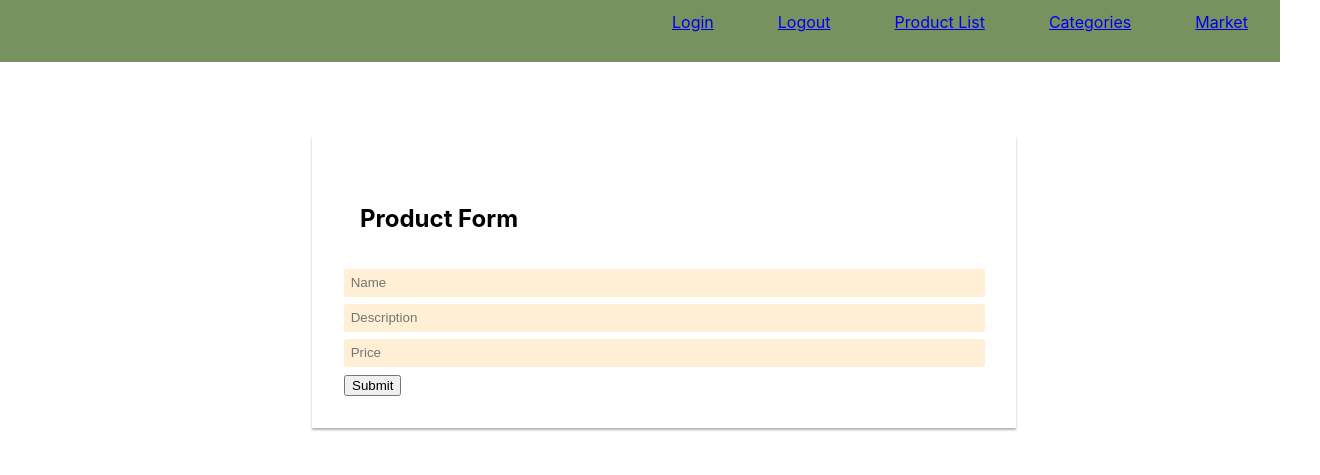
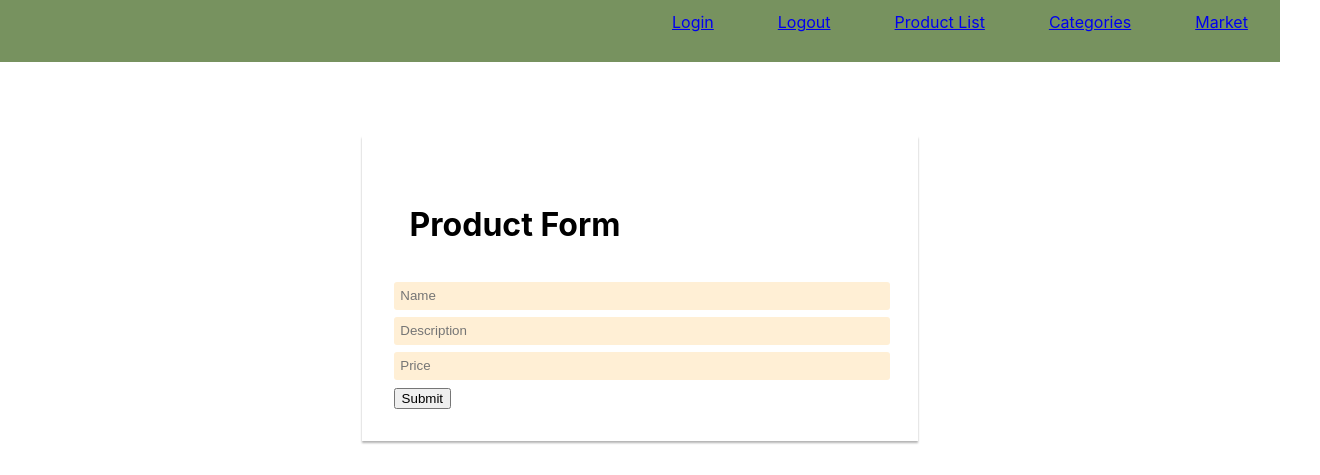
Before and after one commit to African-Marketplace-12-2020/front-end, a React (Create React App) app in the folder african-marketplace/: page /product-list in a window 1280 px wide. Shown: the part 121-596 px from the top of the page, 1320 px wide, since content can reach past the window. Built offline with nearby package versions, Linux system fonts and the light colour scheme; no server answers; sample sign-in values are in the browser's storage.

Commit message:
Reduced the width of the ItemCards so they take up the full width of the view in desktop.

```diff
--- a/african-marketplace/src/components/ItemCard.js
+++ b/african-marketplace/src/components/ItemCard.js
@@ -8,7 +8,7 @@ import EditProduct from './forms/EditProduct';
 const Container = styled.div`
   border: black solid 2px;
   background-color: #ffefd5;
-  width: 360px;
+  width: 325px;
   border-radius: 10px;
   box-shadow: 2px 2px #77925f;
   border: #77925f solid 1px;
--- a/african-marketplace/src/components/ProductList.js
+++ b/african-marketplace/src/components/ProductList.js
@@ -6,9 +6,8 @@ import ProductForm from '../components/forms/ProductForm';
 import CircleLoader from '../CircleLoader';
 import styled from "styled-components";
 
-const Container = styled.nav`
+const Container = styled.div`
   height: 10vh;
-  width: 100%;
   margin: 0.5rem;
   padding: 1rem;
   background: #fff;
@@ -18,7 +17,6 @@ const Container = styled.nav`
 `;
 
 const FlexContainer = styled.div`
-    margin: 0 auto;
     width: 100%;
     display: flex;
     flex-direction: row;
--- a/african-marketplace/src/components/forms/ProductForm.js
+++ b/african-marketplace/src/components/forms/ProductForm.js
@@ -25,7 +25,7 @@ const FlexContainer = styled.div`
 export const FormGroup = styled.form`
 	color: black;
     display: block;
-	  width: 50%;
+	  width: 40%;
     margin: 50px auto;
     padding: 2rem;
     -moz-box-shadow: 0px 2px 2px rgba(0, 0, 0, 0.3);
```
Also changed, not shown: 1 other file (tests, documents, lock files or other folders).
